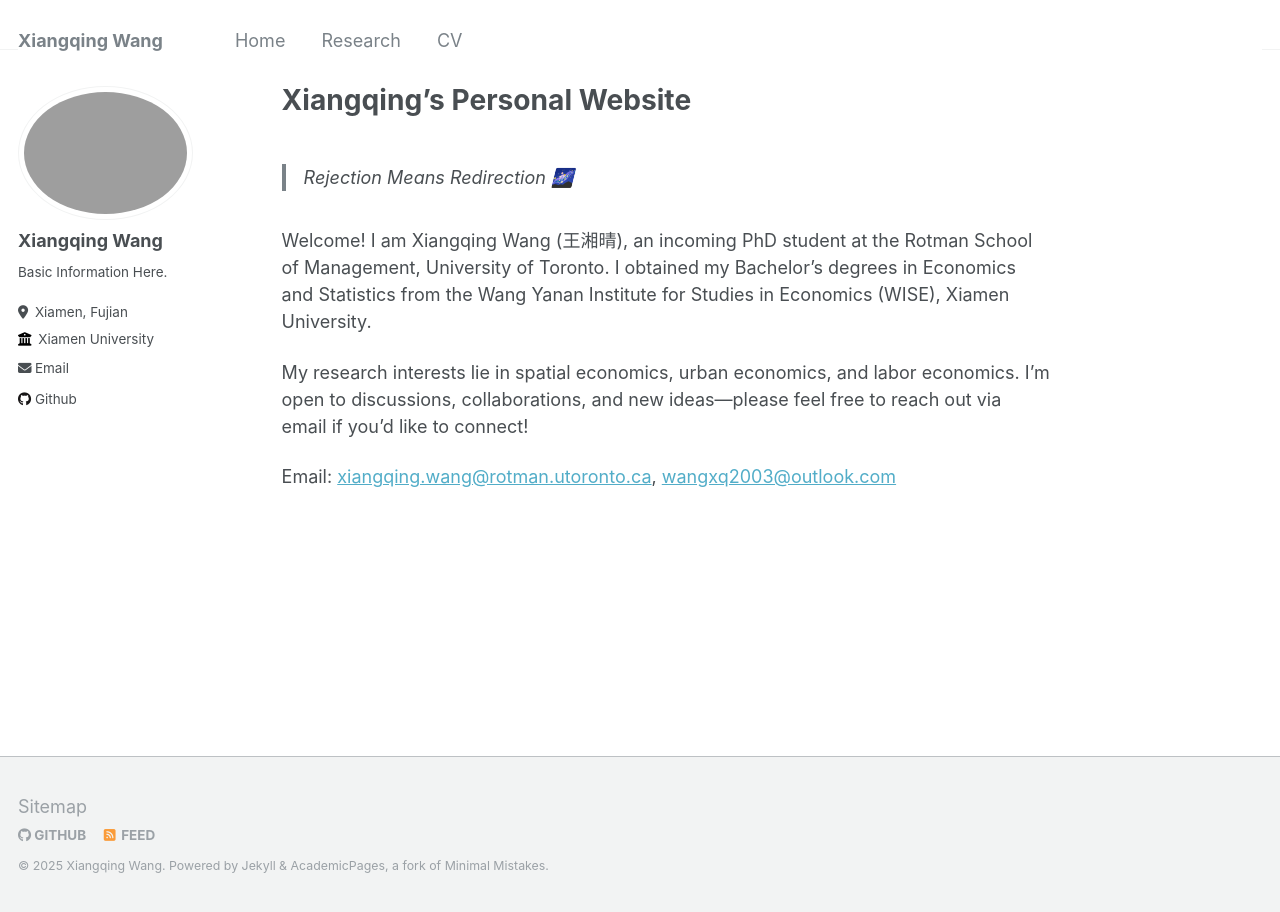
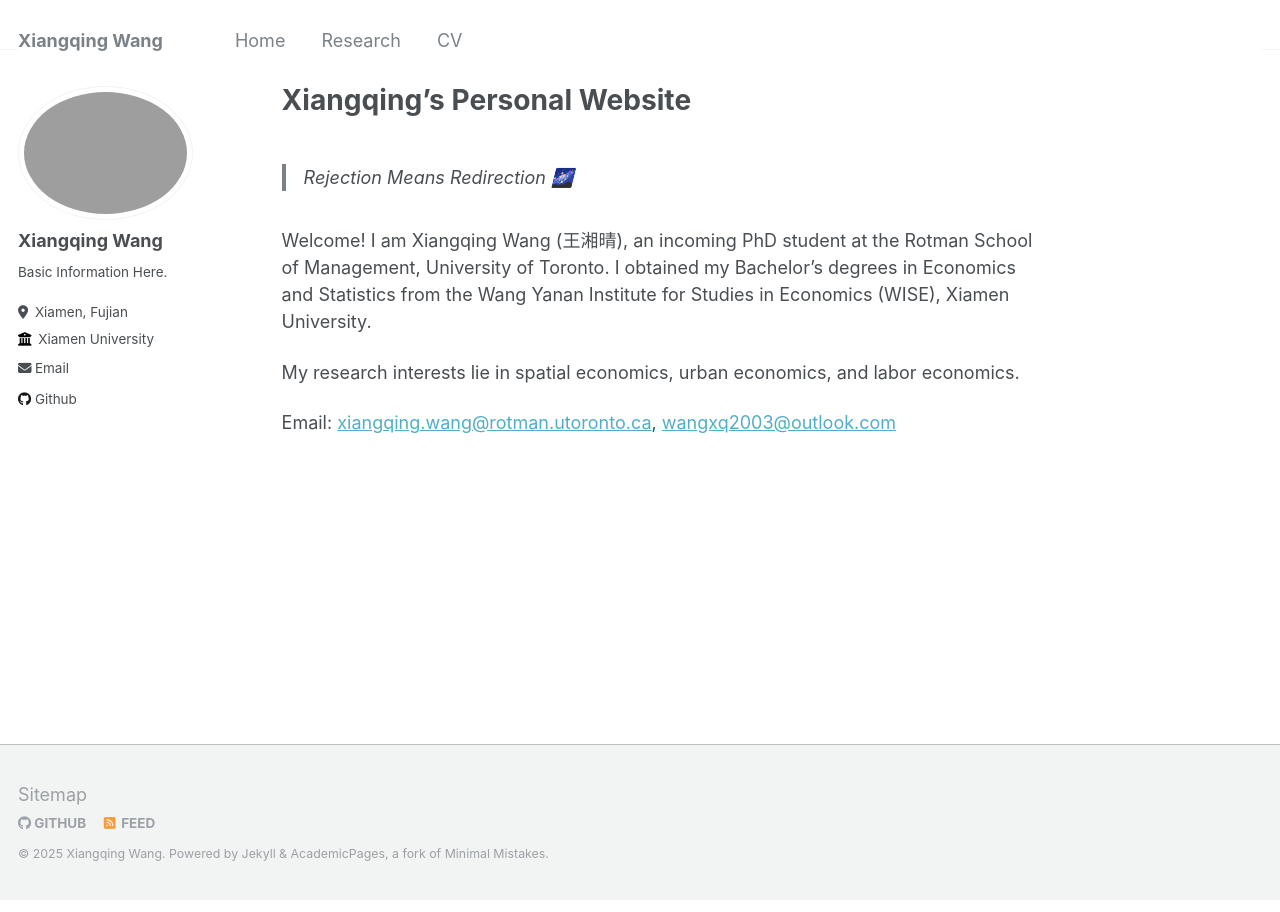
Before and after one commit to leahxqing/leahxqing.github.io, a Jekyll site: the page built from _pages/about.md, in a window 1280 px wide. Built offline with Jekyll 4.4.1, drawn with Linux system fonts in a browser that asks for light colours.

Commit message:
Update about.md

```diff
--- a/_pages/about.md
+++ b/_pages/about.md
@@ -11,6 +11,6 @@ redirect_from:
 
 Welcome! I am Xiangqing Wang (王湘晴), an incoming PhD student at the Rotman School of Management, University of Toronto. I obtained my Bachelor’s degrees in Economics and Statistics from the Wang Yanan Institute for Studies in Economics (WISE), Xiamen University.
 
-My research interests lie in spatial economics, urban economics, and labor economics. I’m open to discussions, collaborations, and new ideas—please feel free to reach out via email if you’d like to connect!
+My research interests lie in spatial economics, urban economics, and labor economics.
 
 Email: [xiangqing.wang@rotman.utoronto.ca](mailto:xiangqing.wang@rotman.utoronto.ca), [wangxq2003@outlook.com](mailto:wangxq2003@outlook.com)
```
